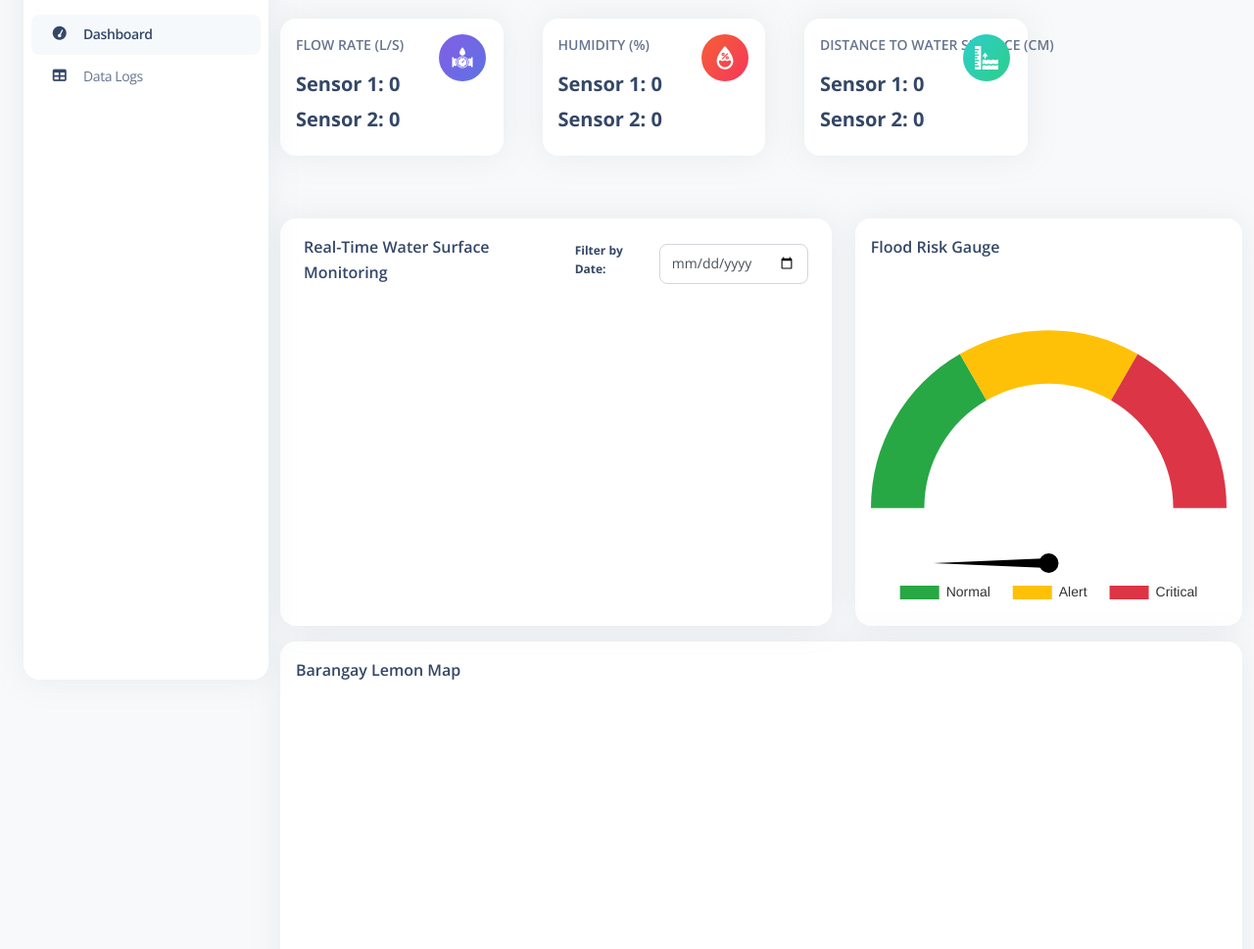
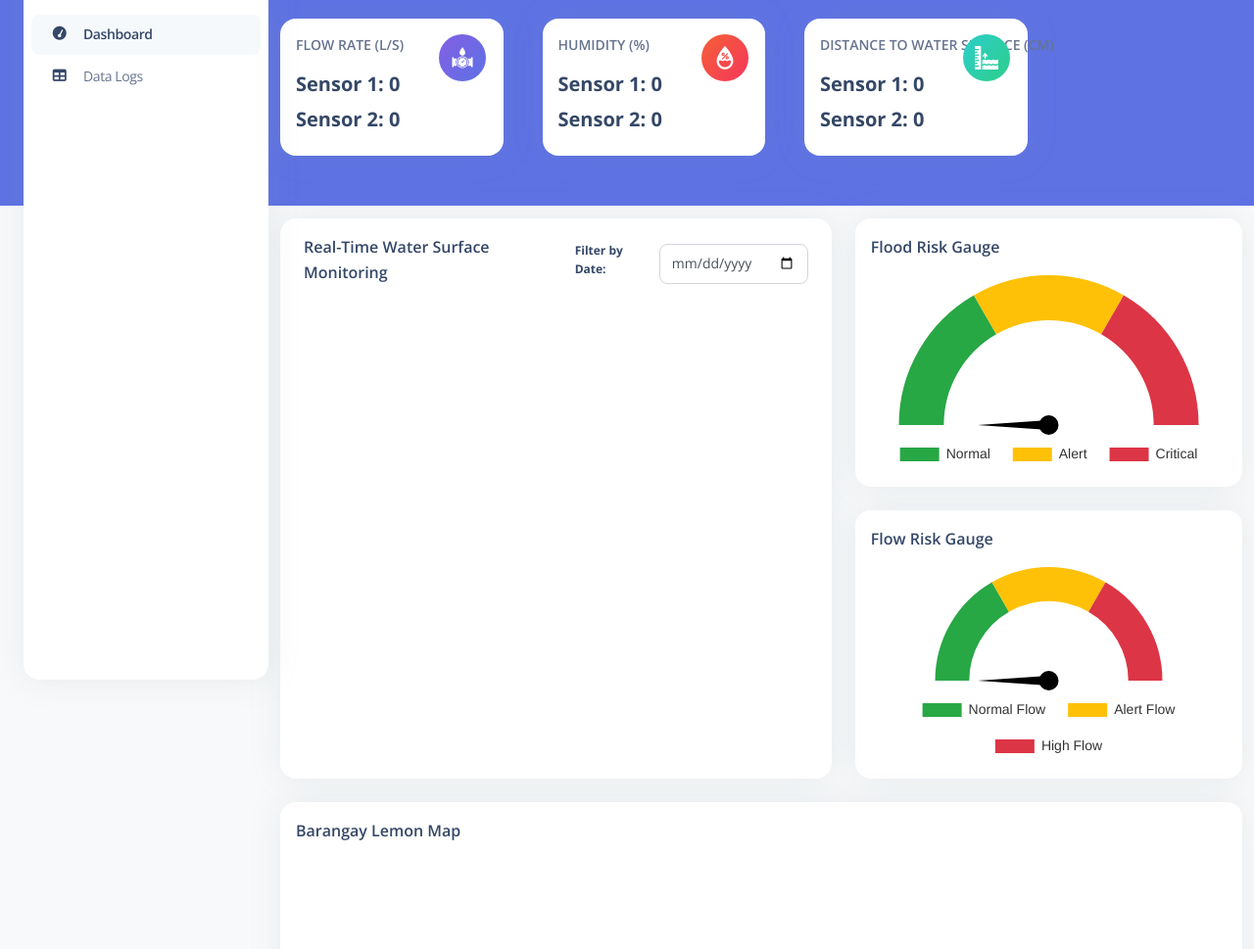
Before and after one commit to Cyrelcab/flood-alert-system-dashboard, a website: page index.html in a window 1280 px wide. Shown: the part 90-1059 px from the top of the page at 98% size. Drawn offline with nearby package versions, Linux system fonts and the light colour scheme.

Commit message:
Add Flow Risk Gauge

```diff
--- a/index.html
+++ b/index.html
@@ -34,8 +34,7 @@
 
   <body class="g-sidenav-show bg-gray-100">
     <div
-      class="min-height-300 position-absolute w-100"
-      id="flood-risk-gauge-color"
+      class="min-height-300 position-absolute w-100 bg-primary"
     ></div>
     <aside
       class="sidenav bg-white navbar navbar-vertical navbar-expand-xs border-0 border-radius-xl my-3 fixed-start ms-4"
@@ -240,6 +239,7 @@
           </div>
         </div>
         <div class="row mt-6">
+          <!-- Water Surface Monitoring Chart -->
           <div class="col-lg-7 mb-lg-0 mb-4">
             <div class="card z-index-2 h-100">
               <div class="card-header pb-0 pt-3 bg-transparent">
@@ -275,23 +275,46 @@
             </div>
           </div>
 
-          <div class="col-lg-5">
-            <div class="card h-100">
+          <!-- Gauges Row -->
+          <div class="col-lg-5 mb-lg-0 mb-4">
+            <div class="row">
+              <!-- Flood Risk Gauge -->
+              <div class="col-12 mb-4">
+                <div class="card">
                   <div class="card-header pb-0 p-3">
                     <h6 class="mb-0">Flood Risk Gauge</h6>
                   </div>
                   <div class="card-body p-3">
-                <canvas id="flood-risk-gauge" style="height: 300px"></canvas>
+                    <canvas
+                      id="flood-risk-gauge"
+                      style="height: 200px"
+                    ></canvas>
                   </div>
                 </div>
               </div>
-          <div class="col-lg-12 py-3">
-            <div class="card h-100">
+
+              <!-- Flow Risk Gauge -->
+              <div class="col-12">
+                <div class="card">
+                  <div class="card-header pb-0 p-3">
+                    <h6 class="mb-0">Flow Risk Gauge</h6>
+                  </div>
+                  <div class="card-body p-3">
+                    <canvas id="flow-risk-gauge" style="height: 200px"></canvas>
+                  </div>
+                </div>
+              </div>
+            </div>
+          </div>
+
+          <!-- Map Section -->
+          <div class="col-12 mt-4">
+            <div class="card">
               <div class="card-header pb-0 p-3">
                 <h6 class="mb-0">Barangay Lemon Map</h6>
               </div>
               <div class="card-body p-3">
-                <div class="map-container mb-3" style="height: 500px">
+                <div class="map-container" style="height: 500px">
                   <div id="map" style="width: 100%; height: 100%"></div>
                 </div>
 
@@ -670,7 +693,7 @@
           );
           const angle = Math.PI + (1 / dataTotal) * needleValue * Math.PI;
 
-        const needleRadius = (chartArea.width / 2) * 0.65; // Adjust the needle length
+          const needleRadius = (chartArea.width / 2) * 0.40; // Adjust the needle length
           const needleCenterX = (chartArea.left + chartArea.right) / 2;
           const needleCenterY = chartArea.bottom;
 
@@ -759,19 +782,6 @@
 
         console.log("Updating needle value to:", needleValue);
 
-      // Update background color based on water level conditions
-      const backgroundElement = document.getElementById("flood-risk-gauge-color");
-      if (waterLevel >= 60) {
-        backgroundElement.style.backgroundImage =
-        "linear-gradient(to top right, #1a572b, #28a745)"; // Low - Green
-      } else if (waterLevel <= 59 && waterLevel >= 0) {
-        backgroundElement.style.backgroundImage =
-        "linear-gradient(to top right, #997004, #ffc107)"; // High - Yellow
-      } else {
-        backgroundElement.style.backgroundImage =
-        "linear-gradient(to top right, #831f2b, #dc3545)"; // Critical - Red
-      }
-
         // Check if the gaugeNeedle plugin exists
         if (floodRiskGauge.options.plugins.gaugeNeedle) {
           // Update the needle value
@@ -780,7 +790,109 @@
           // Update the chart
           floodRiskGauge.update();
         } else {
-        console.error("gaugeNeedle plugin is not defined in the chart options.");
+          console.error(
+            "gaugeNeedle plugin is not defined in the chart options."
+          );
+        }
+      }
+    </script>
+
+    <!-- Script for the Flow Risk Gauge -->
+    <script>
+      // Custom plugin to draw the needle for flow risk gauge
+      const flowGaugeNeedlePlugin = {
+      id: "flowGaugeNeedle",
+      afterDatasetDraw(chart, args, options) {
+        if (chart.canvas.id !== "flow-risk-gauge") {
+        return; // Only run for flow risk gauge
+        }
+
+        const { ctx, chartArea } = chart;
+        const needleValue = options.needleValue || 0;
+        const dataTotal = chart.data.datasets[0].data.reduce((a, b) => a + b, 0);
+        const angle = Math.PI + (1 / dataTotal) * needleValue * Math.PI;
+
+        const needleRadius = (chartArea.width / 2) * 0.40;
+        const centerX = (chartArea.left + chartArea.right) / 2;
+        const centerY = chartArea.bottom;
+
+        // Draw needle
+        ctx.save();
+        ctx.translate(centerX, centerY);
+        ctx.rotate(angle);
+        ctx.beginPath();
+        ctx.moveTo(0, -5);
+        ctx.lineTo(needleRadius, 0);
+        ctx.lineTo(0, 5);
+        ctx.fillStyle = "black";
+        ctx.fill();
+        ctx.restore();
+
+        // Draw center point
+        ctx.beginPath();
+        ctx.arc(centerX, centerY, 10, 0, Math.PI * 2);
+        ctx.fillStyle = "black";
+        ctx.fill();
+      }
+      };
+
+      Chart.register(flowGaugeNeedlePlugin);
+
+      // Initialize flow risk gauge
+      const flowCtx = document.getElementById("flow-risk-gauge").getContext("2d");
+      const flowRiskGauge = new Chart(flowCtx, {
+      type: "doughnut",
+      data: {
+        labels: ["Normal Flow", "Alert Flow", "High Flow"],
+        datasets: [{
+        data: [33.33, 33.33, 33.33],
+        backgroundColor: ["#28a745", "#ffc107", "#dc3545"], // Green, Yellow, Red
+        borderWidth: 0
+        }]
+      },
+      options: {
+        responsive: true,
+        maintainAspectRatio: false,
+        cutout: "70%",
+        rotation: -90,
+        circumference: 180,
+        plugins: {
+        legend: {
+          display: true,
+          position: "bottom",
+          labels: {
+          font: { size: 14 },
+          color: "#333",
+          padding: 23
+          }
+        },
+        tooltip: {
+          enabled: false
+        },
+        flowGaugeNeedle: {
+          needleValue: 0
+        }
+        }
+      }
+      });
+
+      // Function to update flow risk gauge
+      function updateFlowRiskGauge(flowRate) {
+      let needleValue;
+
+      // Determine needle position based on flow rate
+      if (flowRate < 2) { // Low flow
+        needleValue = 16.665;
+      } else if (flowRate >= 2 && flowRate <= 5) { // Normal flow
+        needleValue = 49.995;
+      } else { // High flow
+        needleValue = 83.325;
+      }
+
+      // Update gauge
+      if (flowRiskGauge.options.plugins.flowGaugeNeedle) {
+        flowRiskGauge.options.plugins.flowGaugeNeedle.needleValue = needleValue;
+        flowRiskGauge.update();
       }
       }
     </script>
```
Lines whose indentation alone changed are shown as unchanged.
